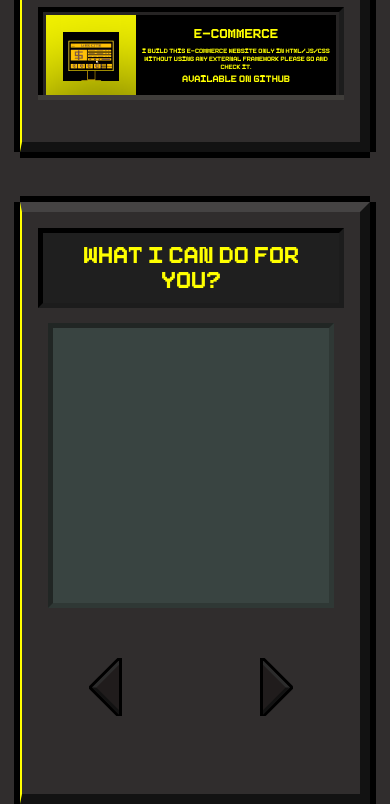
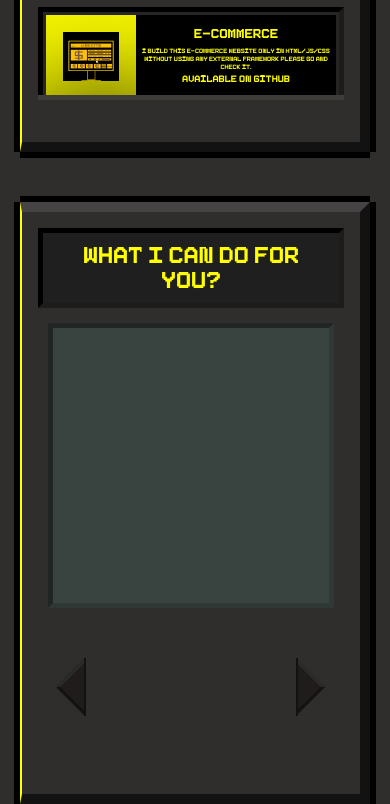
Before and after one commit to HarshGaur387R/Pixelated-Portfolio, a plain HTML site: page index.html in a window 390 px wide. Shown: the part 1824-2628 px from the top of the page. Drawn offline with Linux system fonts and the light colour scheme.

Commit message:
making button distance

```diff
--- a/style.css
+++ b/style.css
@@ -648,7 +648,7 @@ header {
         display: flex;
         align-items: center;
         justify-content: center;
-        gap: 9em;
+        gap: 70%;
 
     }
 
@@ -657,7 +657,7 @@ header {
         height: 58px;
         position: relative;
         overflow: hidden;
-        box-shadow: -3px 0  0px 0px rgb(0, 0, 0);
+        box-shadow: -2px 0  0px 0px rgb(18,18,18);
 
     }
 
@@ -669,13 +669,13 @@ header {
         /* background-color: #1f1f1f; */
         background-color: rgb(32, 28, 28);
 
-        border-left: 0px solid rgb(18, 18, 18);
-        border-top: 3px solid rgb(44, 44, 44);
-        border-right: 3px solid rgb(18, 18, 18);
+        border-top: 2px solid rgb(44, 44, 44);
+        border-right: 2px solid rgb(18, 18, 18);
+
         transform: rotate(45deg);
         top: 8px;
         left: -25px;
-        box-shadow: 0px -2px 0px 0px rgb(0, 0, 0),0px 0px 0px 3px black;
+        box-shadow: 0px -2px 0px 0px rgb(44, 44, 44),0px 0px 0px 1px rgb(18,18,18);
     }
 
     #previousButton {
@@ -683,7 +683,7 @@ header {
         height: 58px;
         position: relative;
         overflow: hidden;
-        box-shadow: 3px 0  0px 0px rgb(0, 0, 0);
+        box-shadow: 2px 0  0px 0px  rgb(18, 18, 18);
     }
 
     #previousButton::after{
@@ -694,13 +694,13 @@ header {
         /* background-color: #1f1f1f; */
         background-color: rgb(32, 28, 28);
 
-        border-left: 3px solid rgb(44, 44, 44);
-        border-bottom: 3px solid rgb(18, 18, 18);
+        border-left: 2px solid rgb(44, 44, 44);
+        border-bottom: 2px solid rgb(18, 18, 18);
 
         transform: rotate(45deg);
         top: 8px;
         left: 12px;
-        box-shadow: 0px 2px 0px 0px rgb(0, 0, 0),0px 0px 0px 3px black;
+        box-shadow: 0px 1px 0px 0px rgb(18,18,18), 0px 0px 0px 2px rgb(44, 44, 44);
     }
 }
 
```
